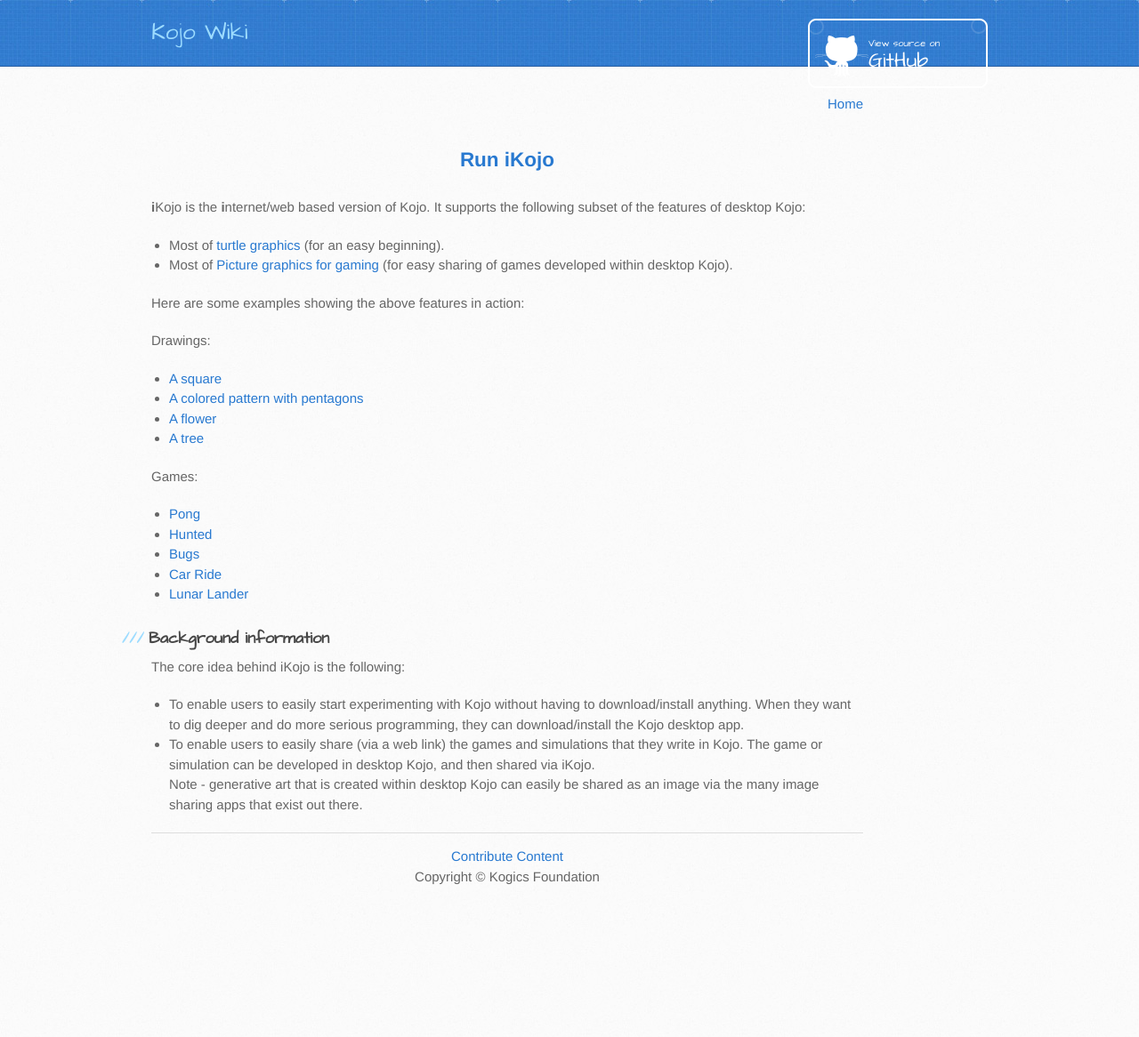
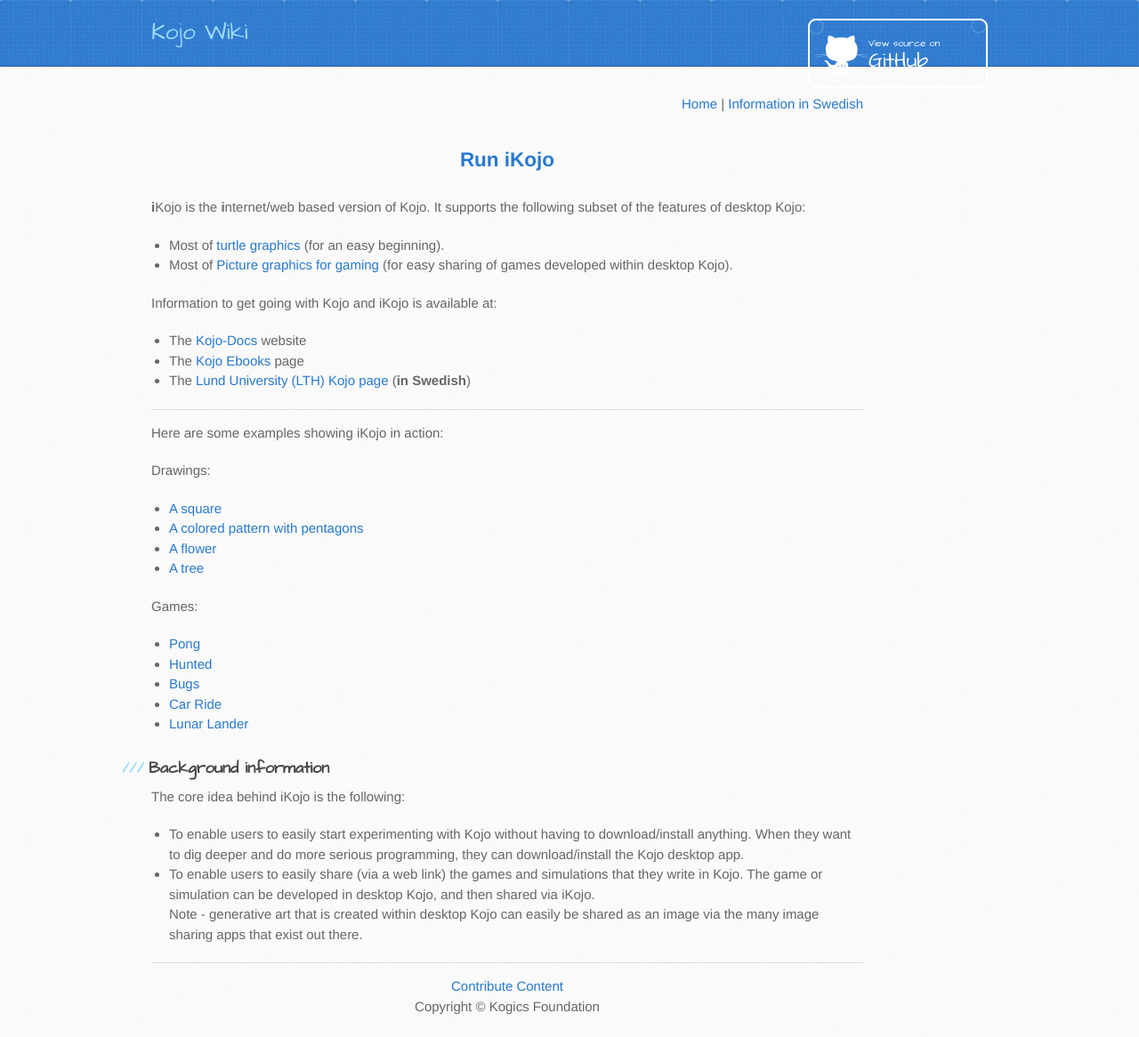
Before and after one commit to kojodoc/kojodoc.github.io, a Jekyll site: the page built from ikojo.md, in a window 1280 px wide. Shown: the whole page at 89% size. Built offline with Jekyll 4.4.1, drawn with Linux system fonts in a browser that asks for light colours; our own code applies the rules of GitHub Pages for plain Markdown files; the repository's description, which GitHub fills in, is left out; before the commit the page ends 1020 px from its top, so only the background shows below that.

Commit message:
Tweak iKojo page.

```diff
--- a/ikojo.md
+++ b/ikojo.md
@@ -1,5 +1,5 @@
 <div class="nav">
-  <a href="./index.html">Home</a>
+  <a href="./index.html">Home</a> | <a href="http://www.lth.se/programmera/installera">Information in Swedish</a>
 </div>
 
 <div style="text-align:center;margin:25px;">
@@ -12,7 +12,14 @@
 * Most of [turtle graphics](reference/turtle.html) (for an easy beginning).
 * Most of [Picture graphics for gaming](reference/gaming.html) (for easy sharing of games developed within desktop Kojo).
 
-Here are some examples showing the above features in action:
+Information to get going with Kojo and iKojo is available at:
+* The [Kojo-Docs](http://docs.kogics.net) website
+* The [Kojo Ebooks](https://www.kogics.net/kojo-ebooks) page
+* The [Lund University (LTH) Kojo page](http://www.lth.se/programmera/installera) (**in Swedish**)
+
+---
+
+Here are some examples showing iKojo in action:
 
 Drawings:
 * [A square](http://ikojo.in/sf/g1fJBcD/0)
```
